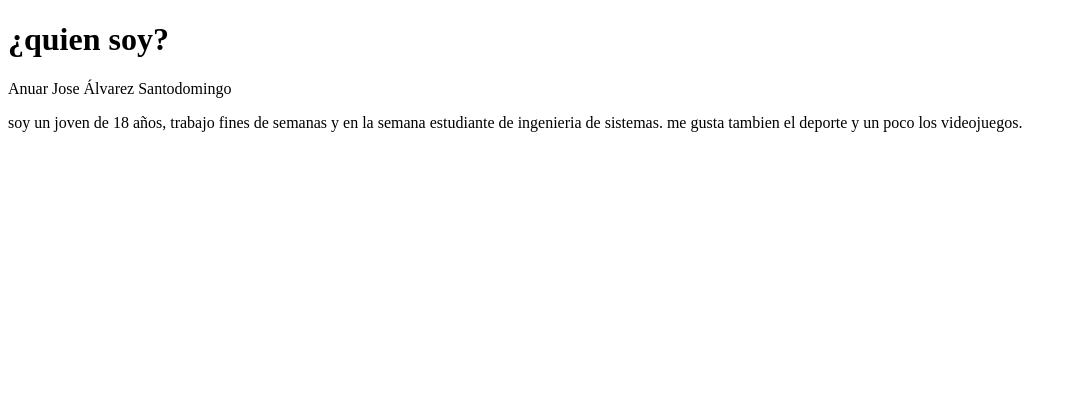
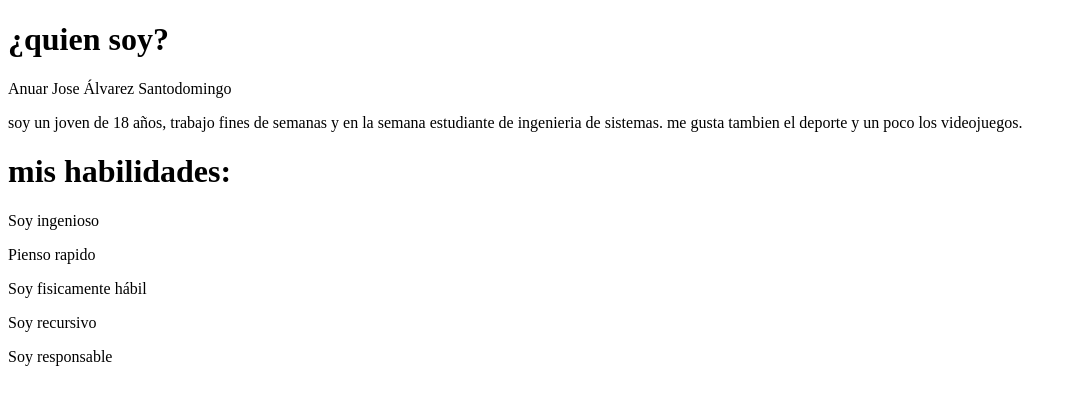
Before and after one commit to Aanuar2323/rubrica1, a plain HTML site: page index.html in a window 1280 px wide. Shown: the whole page, without its empty margins (0-1077 px from the left). Drawn offline with Linux system fonts and the light colour scheme.

Commit message:
habilidades

```diff
--- a/index.html
+++ b/index.html
@@ -10,5 +10,13 @@
     <p>Anuar Jose Álvarez Santodomingo</p>
     <p>soy un joven de 18 años, trabajo fines de semanas y en la semana estudiante de ingenieria de sistemas. me gusta tambien el deporte y un poco los videojuegos.</p>
 
+    <h1>mis habilidades:</h1>
+    <p>Soy ingenioso</p>
+    <p>Pienso rapido</p>
+    <p>Soy fisicamente hábil</p>
+    <p>Soy recursivo</p>
+    <p>Soy responsable</p>
+
+
 </body>
 </html>
```
